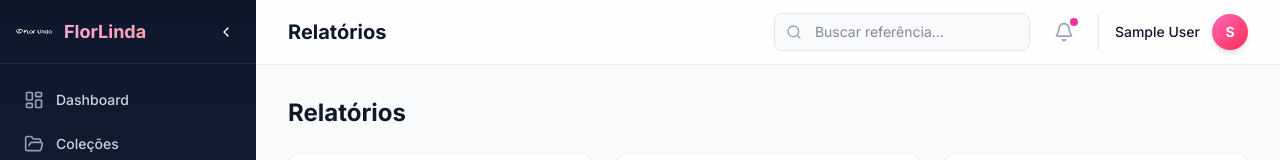
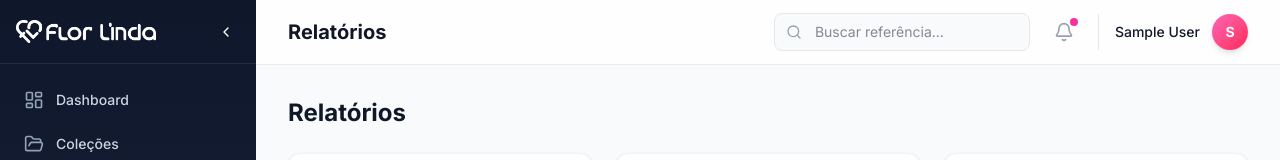
Before and after one commit to ValdirGR/pcpflorlinda2026, a Next.js app: page /relatorios in a window 1280 px wide. Shown: the top 160 px of the page. Built offline with nearby package versions, Linux system fonts and the light colour scheme; no server answers; the database is empty; sample sign-in values are in the browser's storage.

Commit message:
style: show only white logo in sidebar, remove FlorLinda text

```diff
--- a/src/components/layout/sidebar.tsx
+++ b/src/components/layout/sidebar.tsx
@@ -62,19 +62,14 @@ export default function Sidebar() {
       >
         {/* Logo */}
         <div className="flex items-center justify-between px-4 h-16 border-b border-slate-700/50">
-          <Link href="/dashboard" className="flex items-center gap-3">
+          <Link href="/dashboard" className="flex items-center">
             <Image
               src="/logo.png"
               alt="FlorLinda"
-              width={36}
+              width={collapsed ? 36 : 140}
               height={36}
-              className="rounded-lg"
+              className="object-contain brightness-0 invert"
             />
-            {!collapsed && (
-              <span className="text-lg font-bold bg-gradient-to-r from-pink-300 to-rose-300 bg-clip-text text-transparent">
-                FlorLinda
-              </span>
-            )}
           </Link>
 
           {/* Collapse toggle (desktop) */}
```
